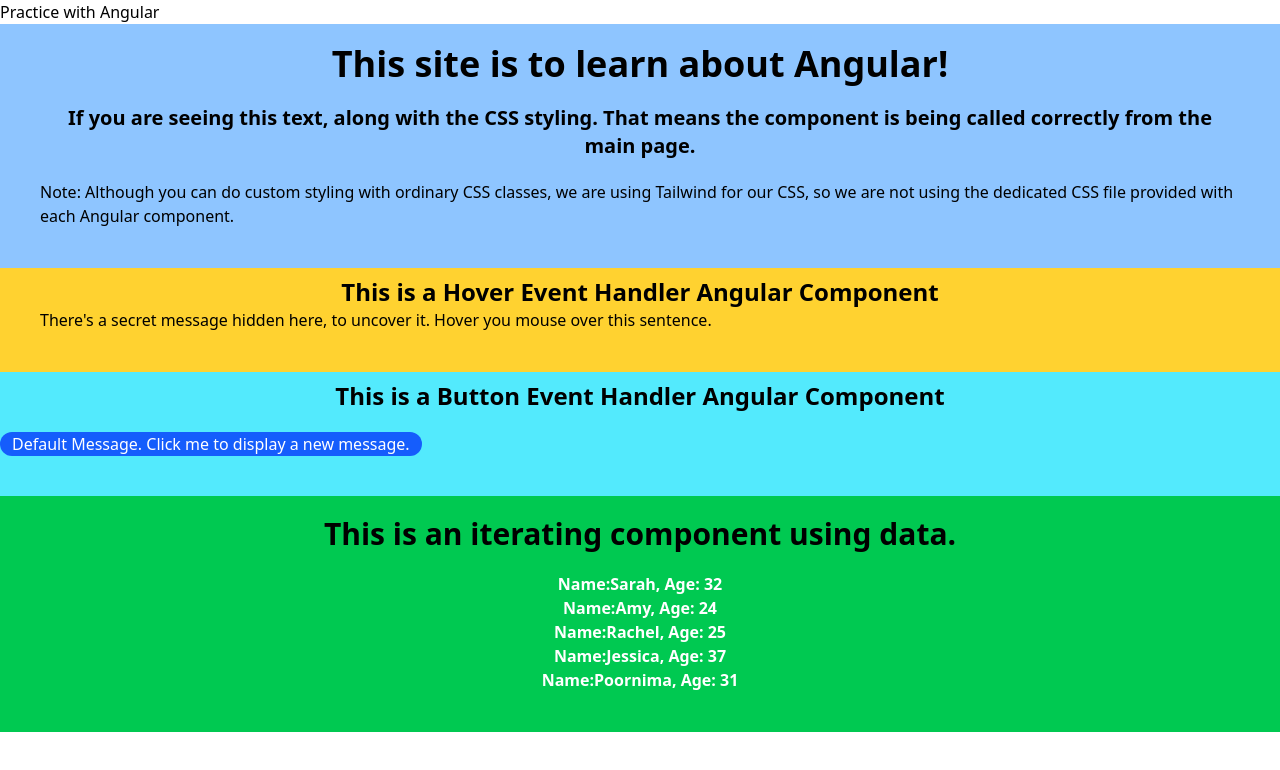
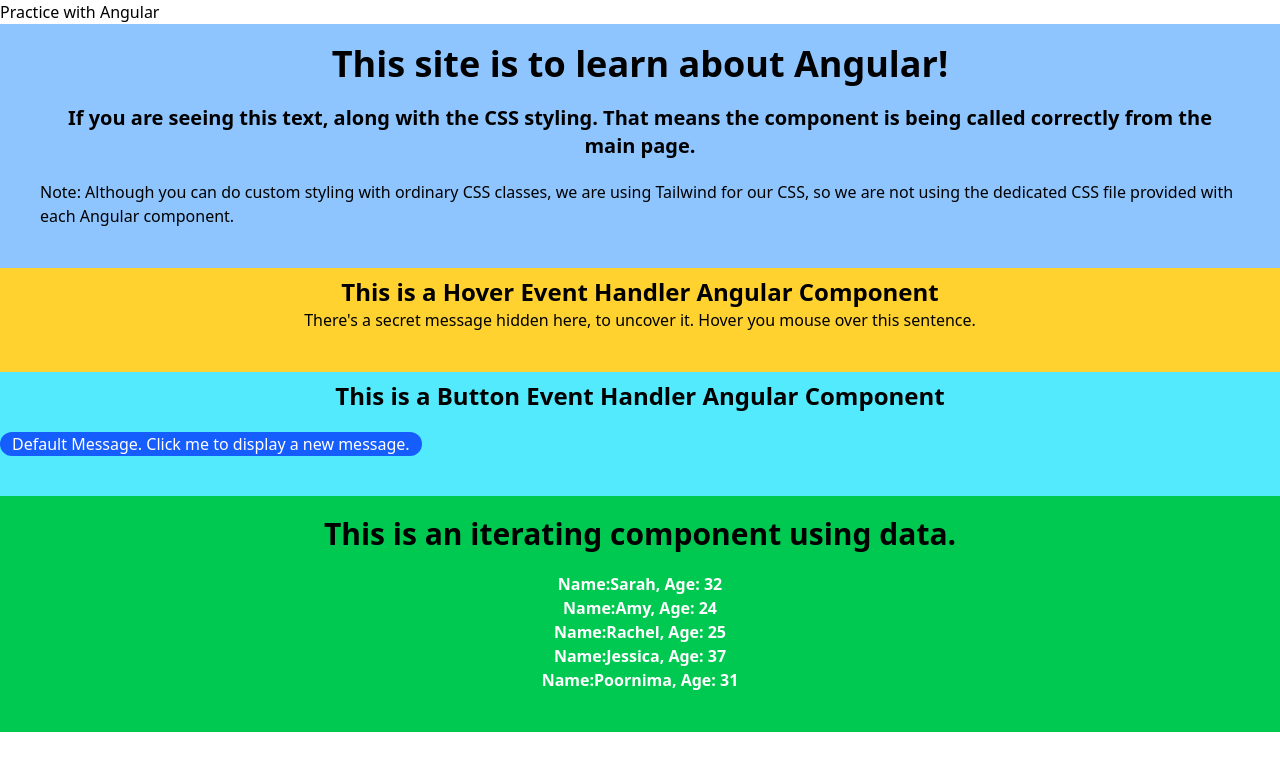
Before and after one commit to loopbutinfinite/angular-practice, an Angular app: page / in a window 1280 px wide. Shown: the top 770 px of the page. Built offline with nearby package versions, Linux system fonts and the light colour scheme.

Commit message:
Adjusted text CSS stlyling

```diff
--- a/src/app/event-handler-component/event-handler-component.html
+++ b/src/app/event-handler-component/event-handler-component.html
@@ -1,7 +1,7 @@
 <main class="bg-amber-300 pb-10 pt-2">
     <section>
         <h1 class="font-bold text-2xl text-center">This is a Hover Event Handler Angular Component</h1>
-        <div (mouseover)="displaySecretMessage()" class="px-10">
+        <div (mouseover)="displaySecretMessage()" class="px-10 text-center">
             There's a secret message hidden here, to uncover it. Hover you mouse over this sentence. {{message}}
         </div>
     </section>
```
